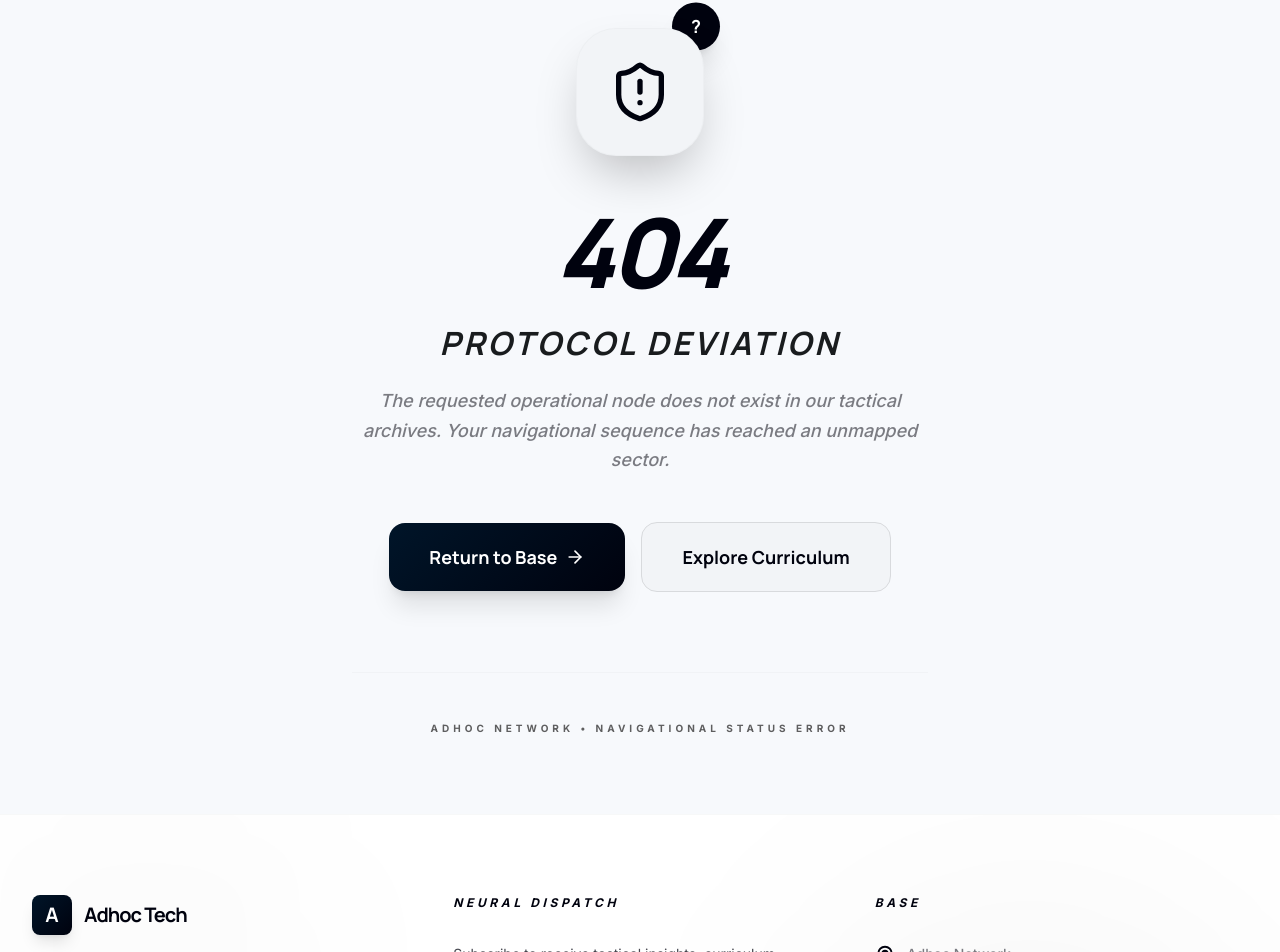
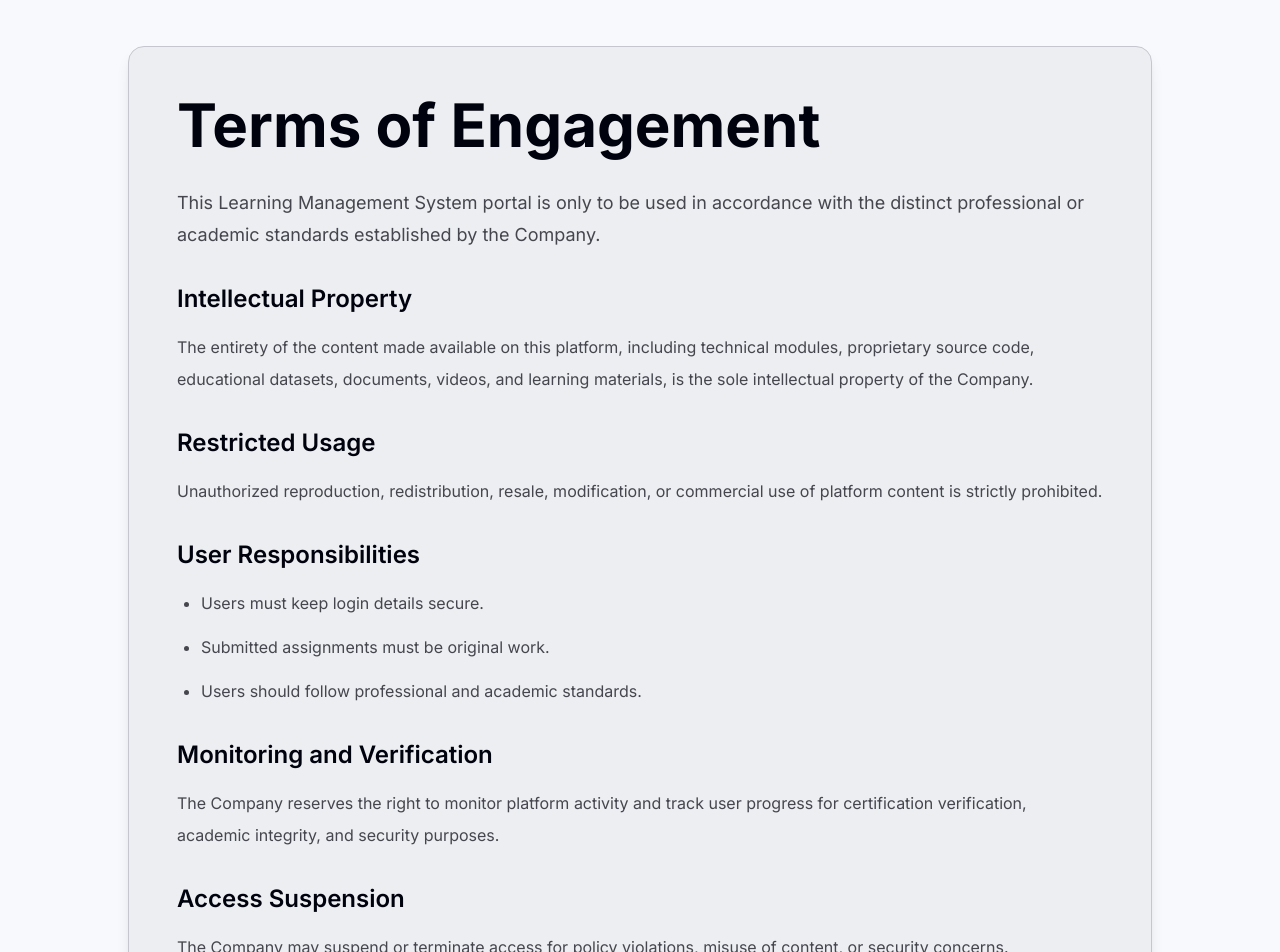
Before and after one commit to srivenkateshnadapana/adhoc_test_lms, a React (Vite) app: page /terms in a window 1280 px wide. Before the commit this address led to /404. Shown: the part 98-1050 px from the top of the page. Built offline with nearby package versions, Linux system fonts and the light colour scheme.

Commit message:
i was added the terms and privacy protocol was added

```diff
--- a/src/App.jsx
+++ b/src/App.jsx
@@ -5,6 +5,8 @@ import { Footer } from './components/layout/Footer'
 import { Toaster } from 'sonner'
 import { BottomNav } from './components/layout/BottomNav'
 import { ScrollToTop } from './components/layout/ScrollToTop'
+import Terms from "./components/Terms";
+import Privacy from "./components/Privacy"
 
 // Lazy Pages
 const Home = React.lazy(() => import('./pages/public/Home'))
@@ -79,6 +81,8 @@ function App() {
             <Route path="/unauthorized" element={<Unauthorized />} />
             <Route path="/404" element={<NotFound />} />
             <Route path="*" element={<Navigate to="/404" replace />} />
+            <Route path="/terms" element={<Terms />} />
+            <Route path="/privacy" element={<Privacy />} />
           </Routes>
           </React.Suspense>
         </main>
--- /dev/null
+++ b/src/components/Privacy.jsx
@@ -0,0 +1,83 @@
+import React from "react"
+
+export default function Privacy() {
+  return (
+    <div className="min-h-screen bg-background text-foreground px-6 py-16">
+      <div className="max-w-5xl mx-auto bg-surface-container rounded-2xl shadow-lg border border-outline-variant p-8 md:p-12">
+
+        <h1 className="text-4xl md:text-5xl font-bold text-primary mb-8">
+          Privacy Protocol
+        </h1>
+
+        <p className="text-base md:text-lg leading-8 text-on-surface-variant mb-8">
+          We value data integrity, which means that all personal and professional
+          data will be treated with the utmost security while using our system.
+        </p>
+
+        <div className="space-y-8">
+
+          <section>
+            <h2 className="text-2xl font-semibold text-primary mb-4">
+              Information Collection
+            </h2>
+
+            <p className="text-base leading-8 text-on-surface-variant">
+              We collect user data including personal information,
+              learning progress, assignments, projects, and certification scores
+              solely for educational management and platform operations.
+            </p>
+          </section>
+
+          <section>
+            <h2 className="text-2xl font-semibold text-primary mb-4">
+              Purpose of Data Usage
+            </h2>
+
+            <p className="text-base leading-8 text-on-surface-variant">
+              The collected information is used for managing academic activities,
+              assigning projects, tracking learning progress,
+              issuing certifications, and improving user experience.
+            </p>
+          </section>
+
+          <section>
+            <h2 className="text-2xl font-semibold text-primary mb-4">
+              Data Security
+            </h2>
+
+            <p className="text-base leading-8 text-on-surface-variant">
+              All user information is protected using advanced encryption
+              technologies and restricted access systems to ensure maximum security.
+            </p>
+          </section>
+
+          <section>
+            <h2 className="text-2xl font-semibold text-primary mb-4">
+              Third-Party Sharing
+            </h2>
+
+            <p className="text-base leading-8 text-on-surface-variant">
+              User information will not be shared, sold, or distributed
+              to third parties except in cases involving legal obligations
+              or essential system requirements.
+            </p>
+          </section>
+
+          <section>
+            <h2 className="text-2xl font-semibold text-primary mb-4">
+              Security Maintenance
+            </h2>
+
+            <p className="text-base leading-8 text-on-surface-variant">
+              Regular audits, monitoring systems, and security updates
+              are conducted to protect the platform against unauthorized access
+              and security threats.
+            </p>
+          </section>
+
+        </div>
+
+      </div>
+    </div>
+  )
+}
--- /dev/null
+++ b/src/components/Terms.jsx
@@ -0,0 +1,84 @@
+import React from "react"
+
+export default function Terms() {
+  return (
+    <div className="min-h-screen bg-background text-foreground px-6 py-16">
+      <div className="max-w-5xl mx-auto bg-surface-container rounded-2xl shadow-lg border border-outline-variant p-8 md:p-12">
+
+        <h1 className="text-4xl md:text-5xl font-bold text-primary mb-8">
+          Terms of Engagement
+        </h1>
+
+        <p className="text-base md:text-lg leading-8 text-on-surface-variant mb-8">
+          This Learning Management System portal is only to be used in accordance
+          with the distinct professional or academic standards established by the Company.
+        </p>
+
+        <div className="space-y-8">
+
+          <section>
+            <h2 className="text-2xl font-semibold text-primary mb-4">
+              Intellectual Property
+            </h2>
+
+            <p className="text-base leading-8 text-on-surface-variant">
+              The entirety of the content made available on this platform,
+              including technical modules, proprietary source code,
+              educational datasets, documents, videos, and learning materials,
+              is the sole intellectual property of the Company.
+            </p>
+          </section>
+
+          <section>
+            <h2 className="text-2xl font-semibold text-primary mb-4">
+              Restricted Usage
+            </h2>
+
+            <p className="text-base leading-8 text-on-surface-variant">
+              Unauthorized reproduction, redistribution, resale,
+              modification, or commercial use of platform content
+              is strictly prohibited.
+            </p>
+          </section>
+
+          <section>
+            <h2 className="text-2xl font-semibold text-primary mb-4">
+              User Responsibilities
+            </h2>
+
+            <ul className="list-disc pl-6 space-y-3 text-base leading-8 text-on-surface-variant">
+              <li>Users must keep login details secure.</li>
+              <li>Submitted assignments must be original work.</li>
+              <li>Users should follow professional and academic standards.</li>
+            </ul>
+          </section>
+
+          <section>
+            <h2 className="text-2xl font-semibold text-primary mb-4">
+              Monitoring and Verification
+            </h2>
+
+            <p className="text-base leading-8 text-on-surface-variant">
+              The Company reserves the right to monitor platform activity
+              and track user progress for certification verification,
+              academic integrity, and security purposes.
+            </p>
+          </section>
+
+          <section>
+            <h2 className="text-2xl font-semibold text-primary mb-4">
+              Access Suspension
+            </h2>
+
+            <p className="text-base leading-8 text-on-surface-variant">
+              The Company may suspend or terminate access for policy
+              violations, misuse of content, or security concerns.
+            </p>
+          </section>
+
+        </div>
+
+      </div>
+    </div>
+  )
+}
--- a/src/components/layout/Footer.jsx
+++ b/src/components/layout/Footer.jsx
@@ -22,10 +22,10 @@ export function Footer() {
       { name: "Careers", href: "#" },
     ],
     legal: [
-      { name: "Terms of Engagement", href: "#" },
-      { name: "Privacy Protocol", href: "#" },
-      { name: "Cookie Policy", href: "#" },
-      { name: "Data Processing", href: "#" },
+      { name: "Terms of Engagement", href: "/terms" },
+      { name: "Privacy Protocol", href: "/privacy" },
+      // { name: "Cookie Policy", href: "#" },
+      // { name: "Data Processing", href: "#" },
     ]
   }
 
```
Also changed, not shown: 1 other file (tests, documents, lock files or other folders).
